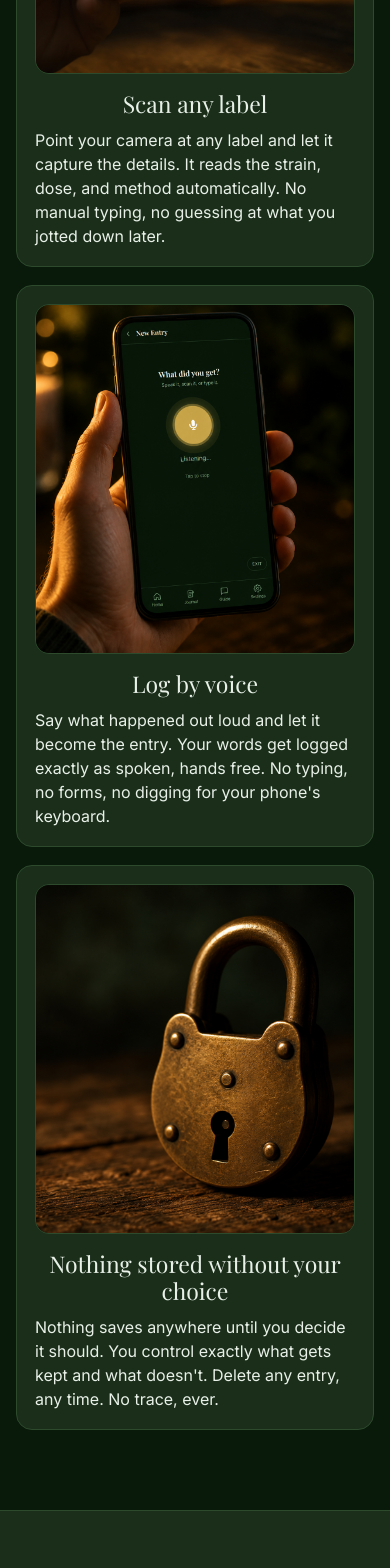
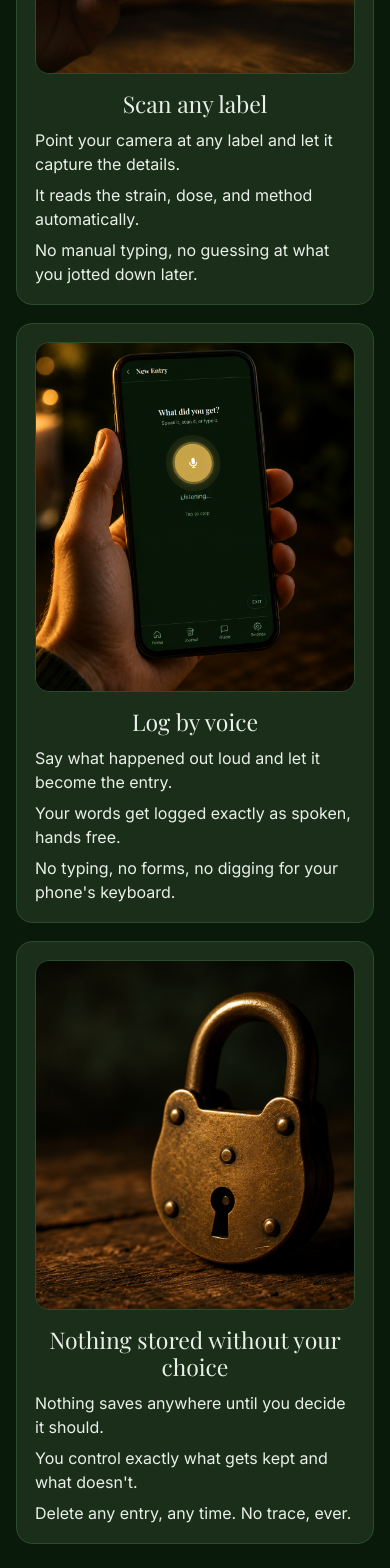
Before and after one commit to casevoiceai/my420journal-app, a React (Vite) app: page / in a window 390 px wide. Shown: the part 3640-5208 px from the top of the page. Built offline with nearby package versions, Linux system fonts and the light colour scheme.

Commit message:
Fix mobile feature copy without changing desktop

```diff
--- a/src/marketing/MarketingFeatures.jsx
+++ b/src/marketing/MarketingFeatures.jsx
@@ -6,7 +6,11 @@ import featureCard3Image from './FeatureCard3.png'
 const featureCards = [
   {
     title: 'Scan any label',
-    mobileBody: 'Point your camera at any label and let it capture the details. It reads the strain, dose, and method automatically. No manual typing, no guessing at what you jotted down later.',
+    mobileLines: [
+      'Point your camera at any label and let it capture the details.',
+      'It reads the strain, dose, and method automatically.',
+      'No manual typing, no guessing at what you jotted down later.',
+    ],
     desktopLines: [
       'Point your camera at any label and let it capture the details.',
       'It reads the strain, dose, and method automatically.',
@@ -16,7 +20,11 @@ const featureCards = [
   },
   {
     title: 'Log by voice',
-    mobileBody: "Say what happened out loud and let it become the entry. Your words get logged exactly as spoken, hands free. No typing, no forms, no digging for your phone's keyboard.",
+    mobileLines: [
+      'Say what happened out loud and let it become the entry.',
+      'Your words get logged exactly as spoken, hands free.',
+      "No typing, no forms, no digging for your phone's keyboard.",
+    ],
     desktopLines: [
       'Say what happened out loud and let it become the entry.',
       'Your words get logged exactly as spoken, hands free.',
@@ -26,7 +34,11 @@ const featureCards = [
   },
   {
     title: 'Nothing stored without your choice',
-    mobileBody: "Nothing saves anywhere until you decide it should. You control exactly what gets kept and what doesn't. Delete any entry, any time. No trace, ever.",
+    mobileLines: [
+      'Nothing saves anywhere until you decide it should.',
+      "You control exactly what gets kept and what doesn't.",
+      'Delete any entry, any time. No trace, ever.',
+    ],
     desktopLines: [
       'Nothing saves anywhere until you decide it should.',
       "You control exactly what gets kept and what doesn't.",
@@ -110,9 +122,11 @@ export function FeatureGrid() {
                 ))}
               </div>
 
-              <p className="card-copy-mobile" style={{ color: S.textPrimary }}>
-                {item.mobileBody}
-              </p>
+              <div className="card-copy-mobile" style={{ color: S.textPrimary }}>
+                {item.mobileLines.map((line) => (
+                  <p className="card-copy-mobile-line" key={line}>{line}</p>
+                ))}
+              </div>
             </article>
           ))}
         </div>
```
